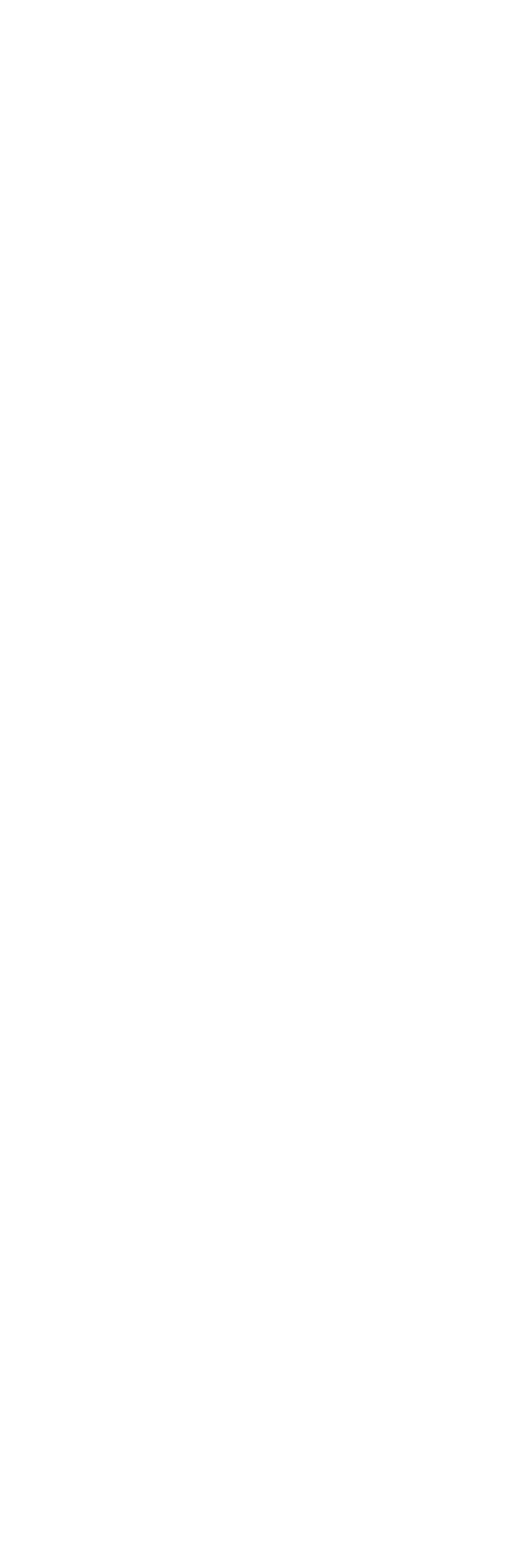
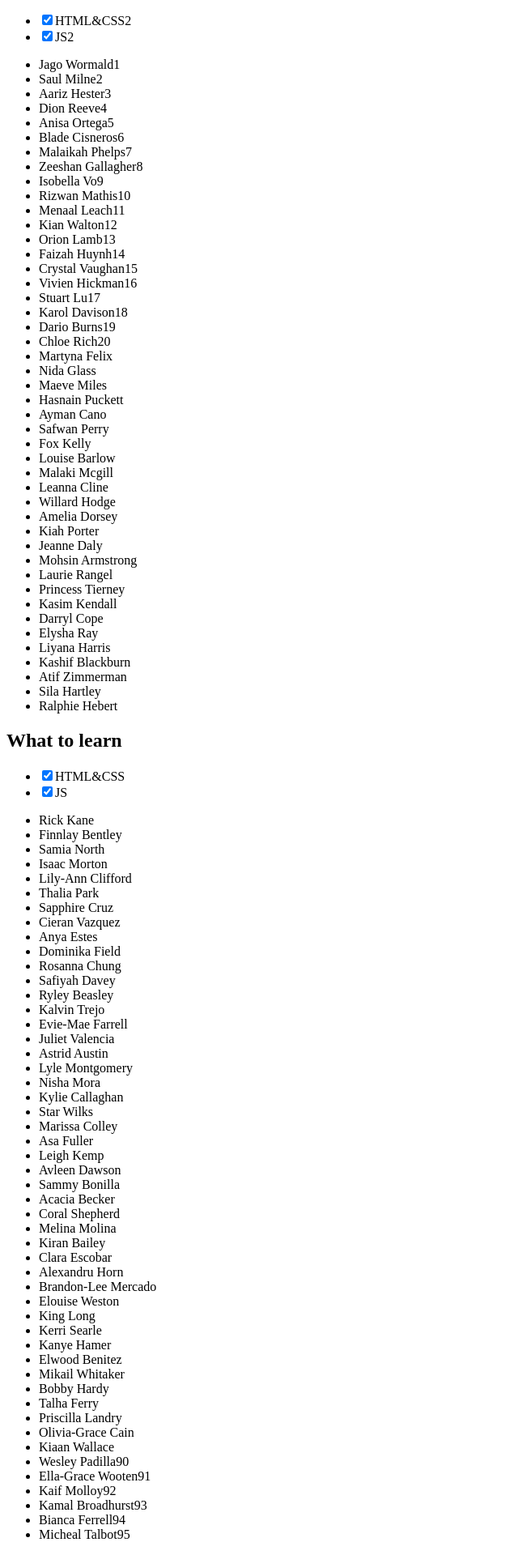
Before and after one commit to Phrixus11/lessons_microtasks, a React (Vite) app: page / in a window 1280 px wide. Shown: the part 379-2299 px from the top of the page at 81% size, without its empty margins (0-640 px from the left). Before the commit the page ends 800 px from the top, so only its background shows below. Built offline with nearby package versions, Linux system fonts and the light colour scheme.

Commit message:
homeWork_props_and_map

```diff
--- /dev/null
+++ b/src/components/HomeWork_1/RenderTasts.tsx
@@ -0,0 +1,125 @@
+import {DataType, TaskData} from "./TaskData.tsx";
+
+
+export const RenderTasts = () => {
+    const data1: DataType = {
+        title: "What to do",
+        tasks: [
+            {taskId: 1, title: "HTML&CSS2", isDone: true},
+            {taskId: 2, title: "JS2", isDone: true}
+        ],
+        students: [
+            'Jago Wormald1',
+            'Saul Milne2',
+            'Aariz Hester3',
+            'Dion Reeve4',
+            'Anisa Ortega5',
+            'Blade Cisneros6',
+            'Malaikah Phelps7',
+            'Zeeshan Gallagher8',
+            'Isobella Vo9',
+            'Rizwan Mathis10',
+            'Menaal Leach11',
+            'Kian Walton12',
+            'Orion Lamb13',
+            'Faizah Huynh14',
+            'Crystal Vaughan15',
+            'Vivien Hickman16',
+            'Stuart Lu17',
+            'Karol Davison18',
+            'Dario Burns19',
+            'Chloe Rich20',
+            'Martyna Felix',
+            'Nida Glass',
+            'Maeve Miles',
+            'Hasnain Puckett',
+            'Ayman Cano',
+            'Safwan Perry',
+            'Fox Kelly',
+            'Louise Barlow',
+            'Malaki Mcgill',
+            'Leanna Cline',
+            'Willard Hodge',
+            'Amelia Dorsey',
+            'Kiah Porter',
+            'Jeanne Daly',
+            'Mohsin Armstrong',
+            'Laurie Rangel',
+            'Princess Tierney',
+            'Kasim Kendall',
+            'Darryl Cope',
+            'Elysha Ray',
+            'Liyana Harris',
+            'Kashif Blackburn',
+            'Atif Zimmerman',
+            'Sila Hartley',
+            'Ralphie Hebert',
+        ]
+    }
+    const data2 =   {
+        title: "What to learn",
+        tasks: [
+            {taskId: 1, title: "HTML&CSS", isDone: true},
+            {taskId: 2, title: "JS", isDone: true}
+        ],
+        students: [
+            'Rick Kane',
+            'Finnlay Bentley',
+            'Samia North',
+            'Isaac Morton',
+            'Lily-Ann Clifford',
+            'Thalia Park',
+            'Sapphire Cruz',
+            'Cieran Vazquez',
+            'Anya Estes',
+            'Dominika Field',
+            'Rosanna Chung',
+            'Safiyah Davey',
+            'Ryley Beasley',
+            'Kalvin Trejo',
+            'Evie-Mae Farrell',
+            'Juliet Valencia',
+            'Astrid Austin',
+            'Lyle Montgomery',
+            'Nisha Mora',
+            'Kylie Callaghan',
+            'Star Wilks',
+            'Marissa Colley',
+            'Asa Fuller',
+            'Leigh Kemp',
+            'Avleen Dawson',
+            'Sammy Bonilla',
+            'Acacia Becker',
+            'Coral Shepherd',
+            'Melina Molina',
+            'Kiran Bailey',
+            'Clara Escobar',
+            'Alexandru Horn',
+            'Brandon-Lee Mercado',
+            'Elouise Weston',
+            'King Long',
+            'Kerri Searle',
+            'Kanye Hamer',
+            'Elwood Benitez',
+            'Mikail Whitaker',
+            'Bobby Hardy',
+            'Talha Ferry',
+            'Priscilla Landry',
+            'Olivia-Grace Cain',
+            'Kiaan Wallace',
+            'Wesley Padilla90',
+            'Ella-Grace Wooten91',
+            'Kaif Molloy92',
+            'Kamal Broadhurst93',
+            'Bianca Ferrell94',
+            'Micheal Talbot95',
+        ]
+    }
+
+    return (
+        <div className="App">
+            <TaskData data={data1}/>
+            <TaskData data={data2}/>
+        </div>
+    );
+}
--- /dev/null
+++ b/src/components/HomeWork_1/TaskData.tsx
@@ -0,0 +1,47 @@
+type TaskType = {
+    taskId: number
+    title: string
+    isDone: boolean
+}
+
+export type DataType = {
+    title: string
+    tasks: TaskType[]
+    students: Array<string>
+};
+
+export type TaskDataProps = {
+    data: DataType
+}
+
+export const TaskData = ({data}: TaskDataProps) => {
+    const dataTask = data.tasks.map(t => {
+        return (
+            <li key={t.taskId}>
+                <label htmlFor="">
+                    <input type="checkbox" checked={t.isDone}/>{t.title}
+                </label>
+                <span>{t.isDone}</span>
+            </li>
+        )
+    })
+
+
+    return (
+        <div>
+            <h2>{data.title}</h2>
+
+            <ul>
+                {dataTask}
+            </ul>
+
+            <ul>
+                {data.students.map(t => {
+                    return (
+                        <li>{t}</li>
+                    )
+                })}
+            </ul>
+        </div>
+    );
+};
--- a/src/components/Money.tsx
+++ b/src/components/Money.tsx
@@ -4,7 +4,7 @@ import {MoneyComponent} from "./MoneyComponent.tsx";
 export type FilterType = 'all' | 'Dollars' | 'RUBLS'
 
 export const Money = () => {
-    const [money] = useState([
+    const money = [
         {banknots: 'Dollars', value: 100, number: ' a1234567890'},
         {banknots: 'Dollars', value: 50, number: ' z1234567890'},
         {banknots: 'RUBLS', value: 100, number: ' w1234567890'},
@@ -13,7 +13,7 @@ export const Money = () => {
         {banknots: 'RUBLS', value: 100, number: ' r1234567890'},
         {banknots: 'Dollars', value: 50, number: ' x1234567890'},
         {banknots: 'RUBLS', value: 50, number: ' v1234567890'},
-    ])
+    ]
 
     const [filter, setFilter] = useState<FilterType>("all")
 
--- a/src/components/MoneyComponent.tsx
+++ b/src/components/MoneyComponent.tsx
@@ -18,8 +18,8 @@ export const MoneyComponent = ({currentMoney, foo}: MoneyComponentProps) => {
                 {currentMoney.map((money, i) => (
                     <li key={i}>
                         <span>{money.banknots}</span>
-                        <span>{money.value}</span>
-                        <span>{money.number}</span>
+                        <span> {money.value}</span>
+                        <span> {money.number}</span>
                     </li>
                 ))}
             </ul>
--- a/src/main.tsx
+++ b/src/main.tsx
@@ -1,5 +1,11 @@
 import { createRoot } from 'react-dom/client'
 import './index.css'
 import App from './App.tsx'
+import {RenderTasts} from "./components/HomeWork_1/RenderTasts.tsx";
 
-createRoot(document.getElementById('root')!).render(<App />)
+createRoot(document.getElementById('root')!).render(
+    <>
+        <App/>
+        <RenderTasts/>
+    </>
+)
```
